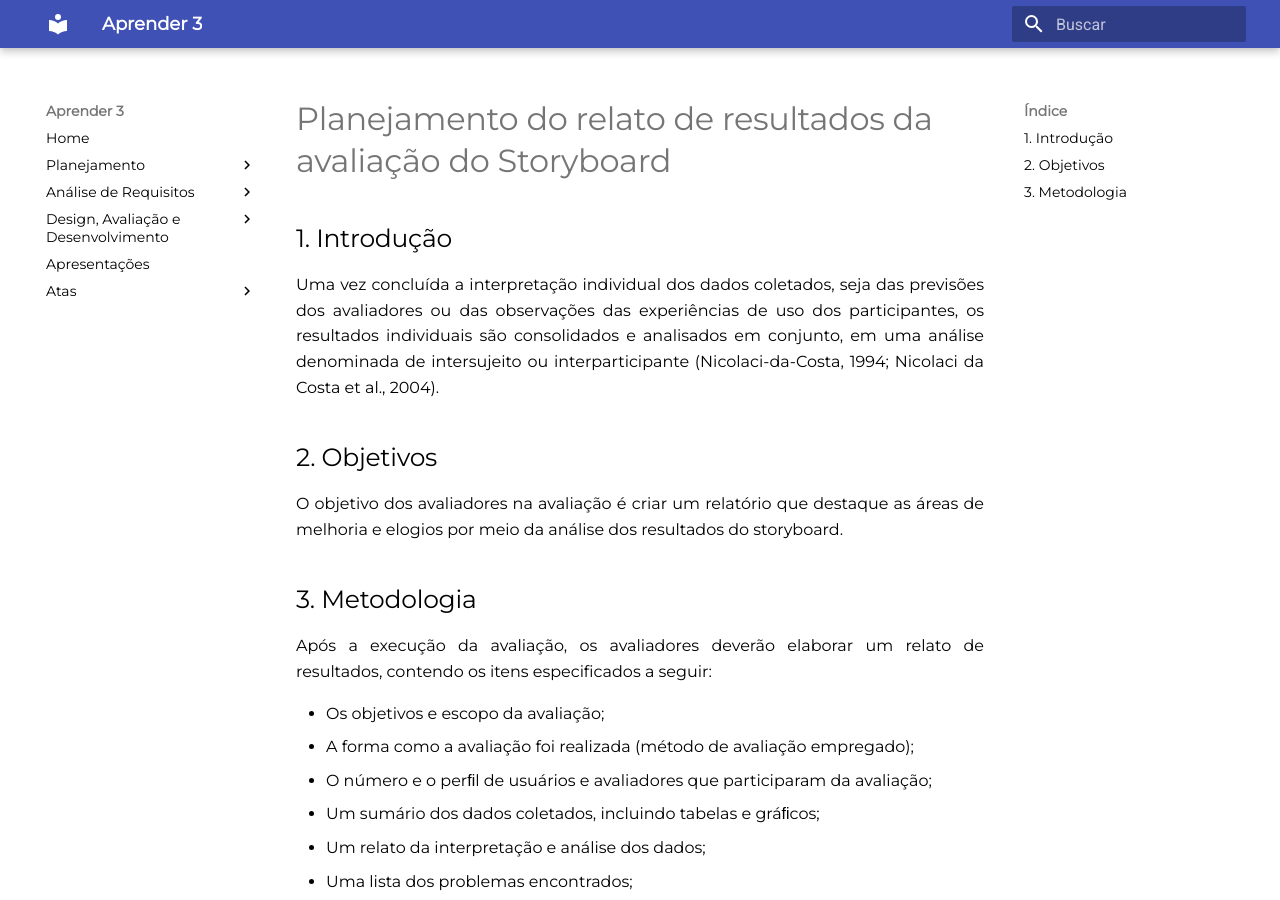
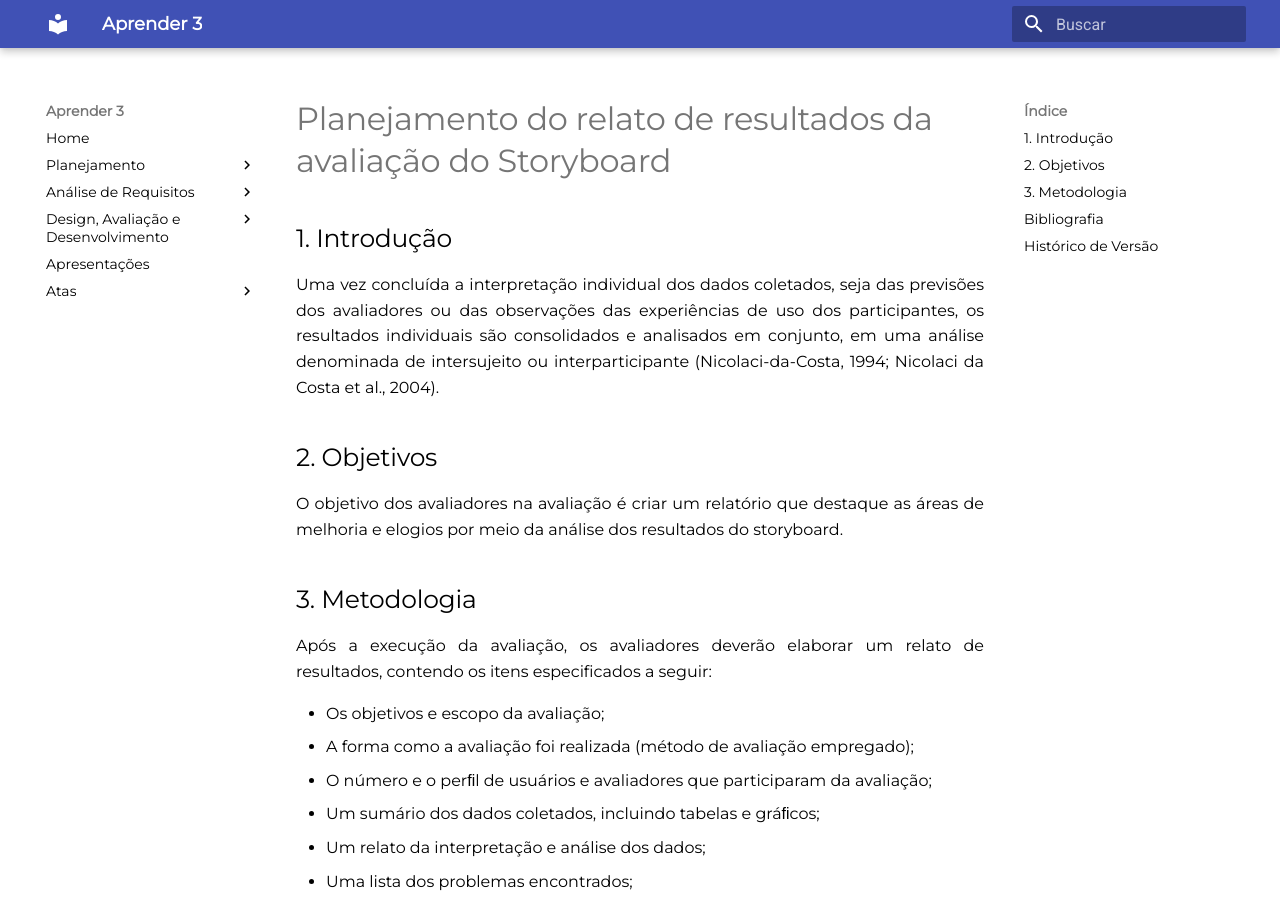
Before and after one commit to mdsreq-fga-unb/2022.2-Aprender3, an MkDocs documentation site: the page built from docs/DesignAvalDesenv/nivel1/Storyboard/relato_resultados.md, in a window 1280 px wide and 900 px high. Built offline with MkDocs 1.6.1 and Material for MkDocs 9.7.7, drawn with Linux system fonts in a browser that asks for light colours.

Commit message:
Update relato_resultados.md

```diff
--- a/docs/DesignAvalDesenv/nivel1/Storyboard/relato_resultados.md
+++ b/docs/DesignAvalDesenv/nivel1/Storyboard/relato_resultados.md
@@ -20,11 +20,11 @@ Após a execução da avaliação, os avaliadores deverão elaborar um relato de
  * Um planejamento para o reprojeto do sistema.
 
 
-# Bibliografia
+## Bibliografia
 
 [1] BARBOSA, Simone; DINIZ, Bruno. Interação Humano-Computador. Editora Elsevier, Rio de Janeiro, 2010.
 
-# Histórico de Versão
+## Histórico de Versão
 
 | Data       | Versão | Descrição            | Autor             | Revisor |
 |:----------:|:------:|:--------------------:|:-----------------:|:-------:|
```
